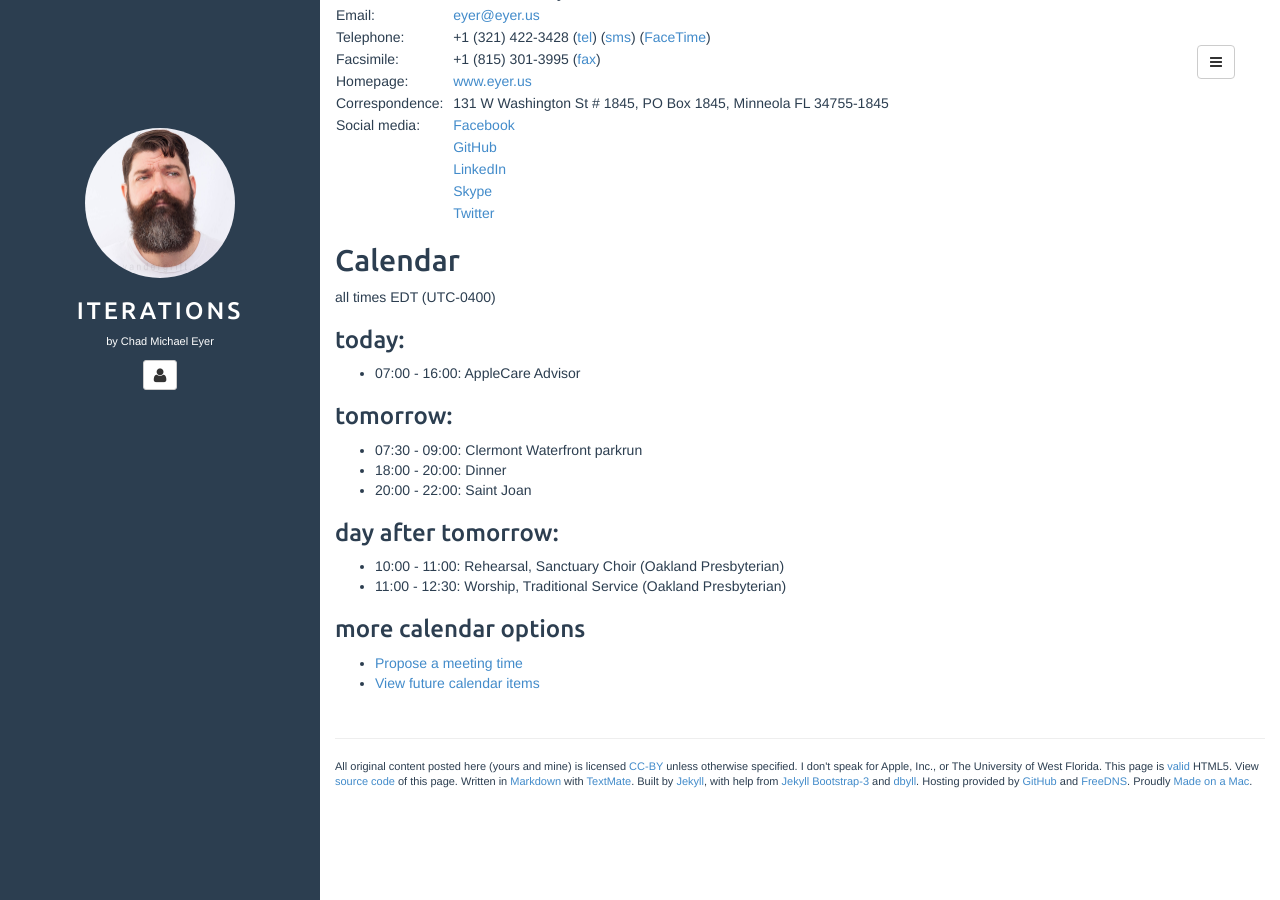
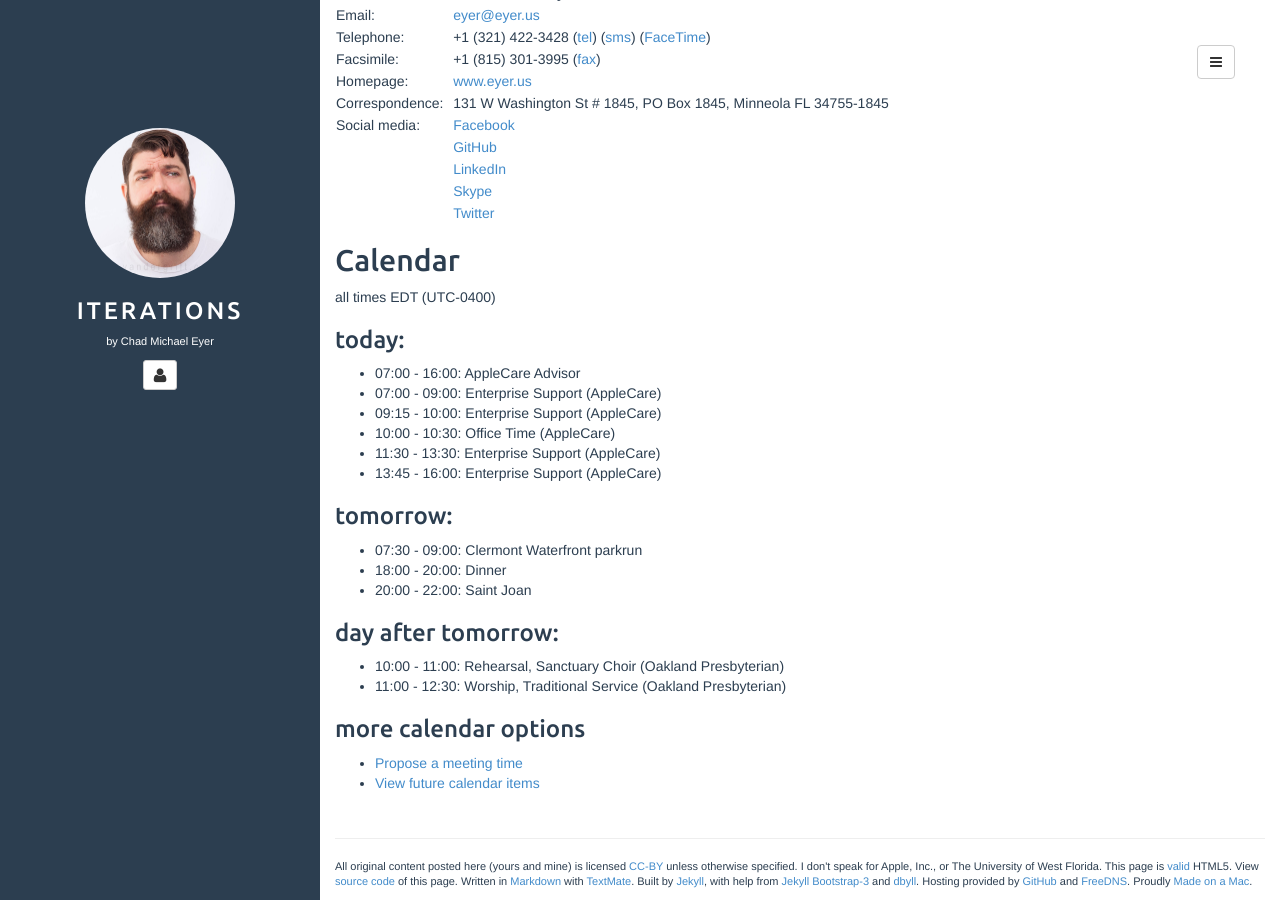
Before and after one commit to chadmichaeleyer/chadmichaeleyer.github.io, a Jekyll site: the page built from about.md, in a window 1280 px wide and 900 px high, scrolled down 1190 px. Built offline with Jekyll 4.4.1, drawn with Linux system fonts in a browser that asks for light colours.

Commit message:
calendar update

```diff
--- a/calendar-year.markdown
+++ b/calendar-year.markdown
@@ -3,6 +3,11 @@ all times EDT (UTC-0400)
 ### 2017-07-28 (Fri):
 
 * 07:00 - 16:00: AppleCare Advisor
+* 07:00 - 09:00: Enterprise Support (AppleCare)
+* 09:15 - 10:00: Enterprise Support (AppleCare)
+* 10:00 - 10:30: Office Time (AppleCare)
+* 11:30 - 13:30: Enterprise Support (AppleCare)
+* 13:45 - 16:00: Enterprise Support (AppleCare)
 
 ### 2017-07-29 (Sat):
 
--- a/calendar.markdown
+++ b/calendar.markdown
@@ -3,6 +3,11 @@ all times EDT (UTC-0400)
 ### today:
 
 * 07:00 - 16:00: AppleCare Advisor
+* 07:00 - 09:00: Enterprise Support (AppleCare)
+* 09:15 - 10:00: Enterprise Support (AppleCare)
+* 10:00 - 10:30: Office Time (AppleCare)
+* 11:30 - 13:30: Enterprise Support (AppleCare)
+* 13:45 - 16:00: Enterprise Support (AppleCare)
 
 ### tomorrow:
 
```
